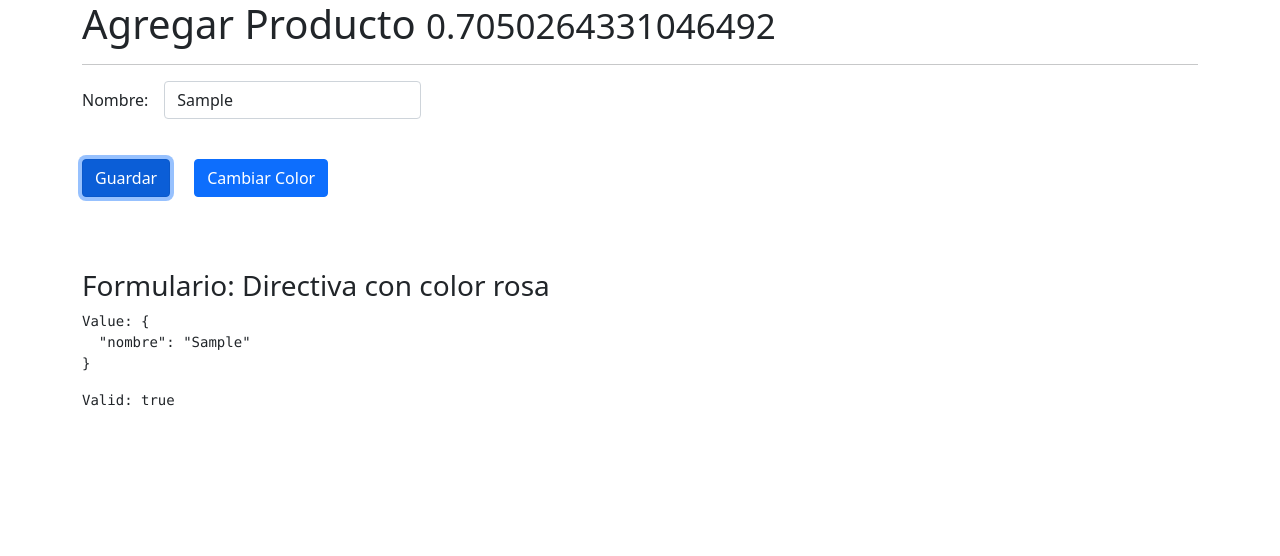
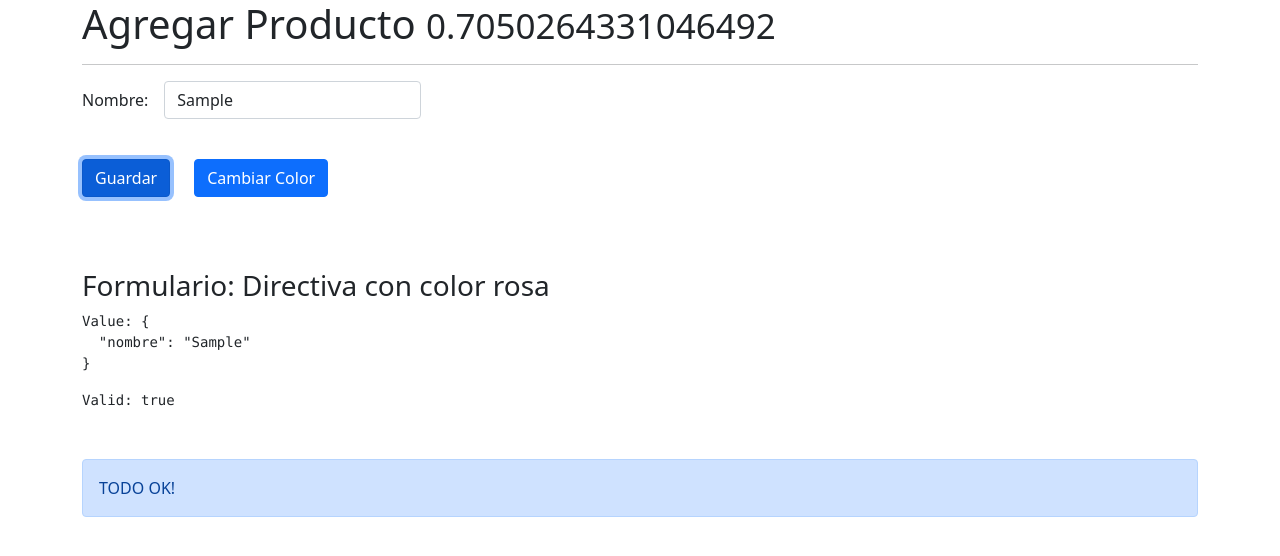
Before and after one commit to fabioaoad/DirectivasApp, an Angular app: page /productos/agregar in a window 1280 px wide. Both pictures are taken after typing "Sample" into the empty fields and a click on the button "Guardar". Shown: the top 556 px of the page. Built offline with nearby package versions, Linux system fonts and the light colour scheme.

Commit message:
Directiva estructural personalizada customIf para mostrar/ocultar todo un elemento de mi html - Directivas Personalizadas - Sección 23, apartado 13

```diff
--- a/src/app/productos/pages/agregar/agregar.component.html
+++ b/src/app/productos/pages/agregar/agregar.component.html
@@ -82,3 +82,13 @@
 <!--<h3 class="mt-5" error-msg [color]="colorQueQuiero">Formulario: Directiva con [color]="colorQueQuiero" permite tomar la propiedad de la clase agregar.component.ts y es verde</h3>-->
 <!--<pre>Value: {{ miFormulario.value | json }}</pre>-->
 <!--<pre>Valid: {{ miFormulario.valid }}</pre>-->
+
+
+<div class="row mt-5"
+     *customIf="miFormulario.valid">
+    <div class="col">
+        <div class="alert alert-primary">
+            TODO OK!
+        </div>
+    </div>
+</div>
--- /dev/null
+++ b/src/app/shared/directives/custom-if.directive.ts
@@ -0,0 +1,29 @@
+import {Directive, Input, OnDestroy, TemplateRef, ViewContainerRef} from '@angular/core';
+
+@Directive({
+  selector: '[customIf]'
+})
+export class CustomIfDirective implements OnDestroy{
+
+  @Input() set customIf( condicion: boolean ){
+    if ( condicion ){
+      //Muestro el elemento pasando la referencia del templateRef
+      this.viewContainer.createEmbeddedView( this.templateRef );
+    }
+    else {
+      //Oculto el elemento
+      this.viewContainer.clear();
+    }
+  }
+
+  constructor( private templateRef: TemplateRef<HTMLElement>,
+               private viewContainer: ViewContainerRef) {
+   // console.log('customIF');
+
+  }
+
+  ngOnDestroy(): void {
+   // console.log('ngOnDestroy de la directiva customIf');
+  }
+
+}
```
Also changed, not shown: src/app/shared/shared.module.ts (+5 -2 lines).
